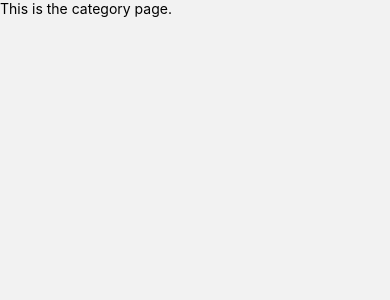
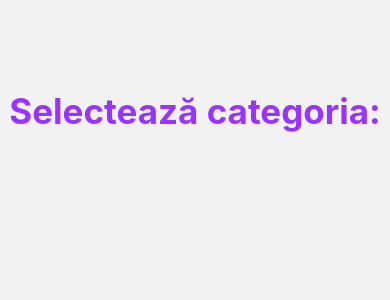
Before and after one commit to ralucaciulpan/CommuniTIM, a React Native app in the folder CommunitimUI/: screen /screen_category in a window 390 px wide. Shown: the top 300 px of the page. Built offline with nearby package versions, Linux system fonts and the light colour scheme.

Commit message:
added title on category page

```diff
--- a/CommunitimUI/src/screens/CategoryPage.js
+++ b/CommunitimUI/src/screens/CategoryPage.js
@@ -3,8 +3,8 @@ import React, {useState} from 'react';
 export default function CategoryPage(){
     return (
         <View>
-            <Text>
-                This is the category page.
+            <Text style={styles.category_text}>
+                Selectează categoria:
             </Text>
         </View>
 
@@ -12,3 +12,12 @@ export default function CategoryPage(){
 
     )
 }
+const styles = StyleSheet.create({
+    category_text:{
+        marginTop: 90,
+        alignSelf: 'center',
+        fontSize:35,
+        fontWeight:'bold',
+        color: "#9933ff"
+    }
+});
```
